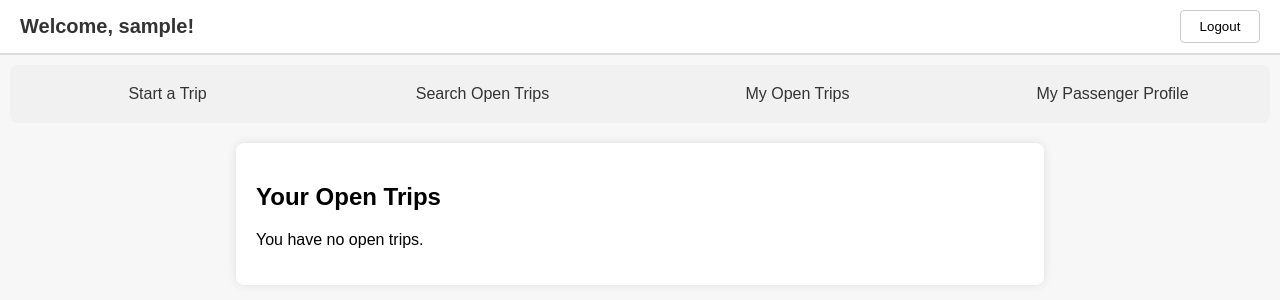
After one commit to zizicc/ride-sharing-app, a Django app: page /passenger/myOpenTrip/ in a window 1280 px wide. The commit adds this page. Shown: the top 300 px of the page. Run offline with Django 5.2, Linux system fonts and the light colour scheme; the visitor is signed in with stand-in values (Sample User, id 1); data that the repository does not hold is empty.

Commit message:
9-User should be able to make a selection to edit any open ride they belong to 11-User should be able to view all ride details for any open ride they belong to

```diff
--- a/docker-deploy/web-app/ride_sharing_app/urls.py
+++ b/docker-deploy/web-app/ride_sharing_app/urls.py
@@ -40,5 +40,6 @@ urlpatterns = [
     path('passenger/profile/', views.passenger_profile, name = 'passenger_profile'),
     path('passenger/edit/', views.edit_passenger, name='edit_passenger'),
     path('passenger/search/', views.search_passenger, name='search_passenger'),
+    path('passenger/myOpenTrip/', views.myOpenTrip_passenger, name='myOpenTrip_passenger'),
     path('join_trip_as_sharer/<int:trip_id>/', views.join_trip_as_sharer, name='join_trip_as_sharer'),
 ]
--- a/docker-deploy/web-app/ride_sharing_app/views.py
+++ b/docker-deploy/web-app/ride_sharing_app/views.py
@@ -536,3 +536,35 @@ def join_trip_as_sharer(request, trip_id):
             return HttpResponse("Invalid input.", status=400)
 
     return render(request, "search_passenger.html", {"trip": trip})
+
+
+@login_required
+def myOpenTrip_passenger(request):
+    """ 获取当前用户参与的所有 open 状态的 trip 并处理编辑请求 """
+    # trip_ids = TripUsers.objects.filter(user=request.user).values_list('trip_id', flat=True)
+    # trips = Trip.objects.filter(t_id__in=trip_ids, t_status="open")
+    trip_ids = TripUsers.objects.filter(user=request.user).values_list('trip_id', flat=True)
+    trips = Trip.objects.filter(t_id__in=trip_ids, t_status="open").order_by("t_arrival_date_time")
+
+    if request.method == "POST":
+        trip_id = request.POST.get("trip_id")
+        if not trip_id:
+            return HttpResponse("Invalid request: trip_id is missing.", status=400)
+        trip = get_object_or_404(Trip, t_id=trip_id)
+
+
+        # 确保用户只能编辑自己参与的 trip
+        if not TripUsers.objects.filter(trip=trip, user=request.user).exists():
+            return HttpResponse("You are not authorized to edit this trip.", status=403)
+
+        trip.t_locationid = request.POST.get("t_locationid")
+        trip.t_arrival_date_time = request.POST.get("t_arrival_date_time")
+        # trip.t_shareno = request.POST.get("t_shareno")
+        trip.t_shareno = int(request.POST.get("t_shareno"))
+        print("DEBUG: POST DATA ->", request.POST)  # 查看提交的数据
+
+
+        trip.save()
+        # return redirect('myOpenTrip_passenger')  # 成功后刷新页面
+
+    return render(request, "passenger/myOpenTrip.html", {"trips": trips})
--- a/docker-deploy/web-app/templates/passenger/base.html
+++ b/docker-deploy/web-app/templates/passenger/base.html
@@ -95,8 +95,9 @@
 
     <!-- 菜单导航 -->
     <div class="menu">
-        <a href="{% url 'search_passenger' %}" class="tab">Search Open Rides</a>
         <a href="{% url 'start_trip' %}" class="tab">Start a Trip</a>
+        <a href="{% url 'search_passenger' %}" class="tab">Search Open Trips</a>
+        <a href="{% url 'myOpenTrip_passenger' %}" class="tab">My Open Trips</a>
         <a href="{% url 'passenger_profile' %}" class="tab">My Passenger Profile</a>
     </div>
 
--- /dev/null
+++ b/docker-deploy/web-app/templates/passenger/myOpenTrip.html
@@ -0,0 +1,49 @@
+{% extends './base.html' %}
+
+{% block content %}
+    <h2>Your Open Trips</h2>
+
+    {% if trips %}
+        <ul>
+            {% for trip in trips %}
+                <li>
+                    <strong>Location ID:</strong> {{ trip.t_locationid }}<br>
+                    <strong>Arrival Time:</strong> {{ trip.t_arrival_date_time }}<br>
+                    <strong>Share Number:</strong> {{ trip.t_shareno }}<br>
+
+                    <button onclick="toggleEditForm('{{ trip.t_id }}')">Edit</button>
+
+                    <form id="editForm_{{ trip.t_id }}" method="POST" action="{% url 'myOpenTrip_passenger' %}" style="display: none;">
+                        {% csrf_token %}
+                        <input type="hidden" name="trip_id" value="{{ trip.t_id }}">
+
+                        <label for="location_{{ trip.t_id }}">Location ID:</label>
+                        <input type="number" id="location_{{ trip.t_id }}" name="t_locationid" value="{{ trip.t_locationid }}" required>
+
+                        <label for="arrival_{{ trip.t_id }}">Arrival Time:</label>
+                        <input type="datetime-local" id="arrival_{{ trip.t_id }}" name="t_arrival_date_time"
+                               value="{{ trip.t_arrival_date_time|date:'Y-m-d\TH:i' }}" required>
+
+                        <label for="shareno_{{ trip.t_id }}">Share Number:</label>
+                        <input type="number" id="shareno_{{ trip.t_id }}" name="t_shareno" value="{{ trip.t_shareno }}" required>
+
+                        <button type="submit">Save Changes</button>
+                    </form>
+                </li>
+            {% endfor %}
+        </ul>
+    {% else %}
+        <p>You have no open trips.</p>
+    {% endif %}
+
+    <script>
+        function toggleEditForm(tripId) {
+            let form = document.getElementById("editForm_" + tripId);
+            if (form.style.display === "none") {
+                form.style.display = "block";
+            } else {
+                form.style.display = "none";
+            }
+        }
+    </script>
+{% endblock %}
```
